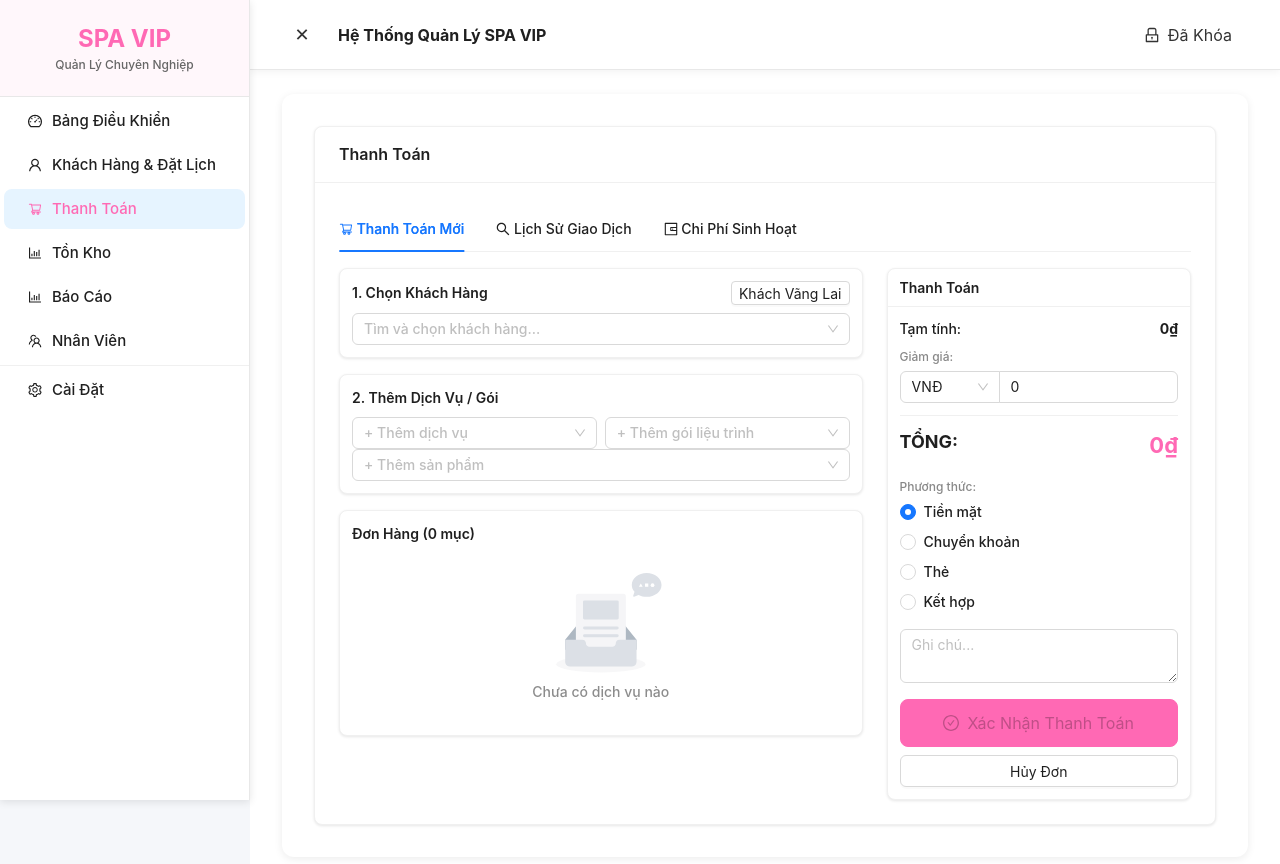
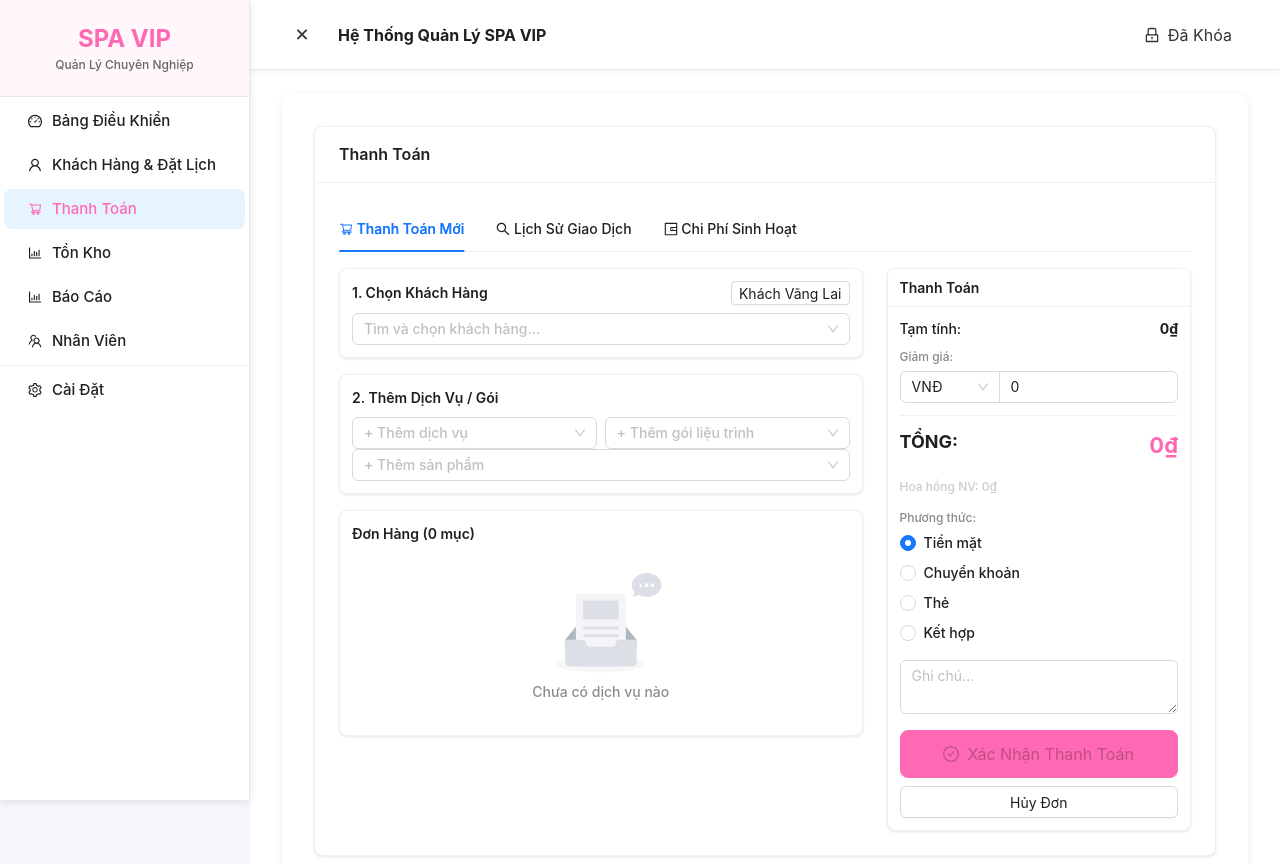
Before and after one commit to thethai1994tbta-hub/spaaa, a React (Vite) app: page / in a window 1280 px wide. Both pictures are taken after a click on the item "Thanh Toán". Shown: the top 864 px of the page. Built offline with nearby package versions, Linux system fonts and the light colour scheme.

Commit message:
Add commission debug logging and always-visible commission display
Shows warning when no staff is selected for cart items.

Co-Authored-By: Claude Opus 4.6 <noreply@anthropic.com>

```diff
--- a/src/renderer/pages/Payment/Payment.jsx
+++ b/src/renderer/pages/Payment/Payment.jsx
@@ -229,11 +229,16 @@ export default function Payment({ pendingBooking, onClearPending }) {
   const total = Math.max(0, subtotal - discountAmount - pointsDiscount);
 
   const totalCommission = cartItems.reduce((sum, item) => {
-    if (!item.staffId) return sum;
+    if (!item.staffId) {
+      console.log('[Commission] Item has no staffId:', item.name);
+      return sum;
+    }
     const staff = staffList.find(s => s.id === item.staffId);
     const rate = staff?.commissionRate ?? staff?.commission_rate ?? 0;
+    console.log('[Commission] Item:', item.name, 'staffId:', item.staffId, 'staff:', staff?.name, 'rate:', rate, 'price:', item.price);
     return sum + Math.round((item.price * item.quantity * rate) / 100);
   }, 0);
+  console.log('[Commission] totalCommission:', totalCommission);
 
   // ============ SUBMIT ============
   const handlePayment = async () => {
@@ -791,11 +796,12 @@ export default function Payment({ pendingBooking, onClearPending }) {
                       </div>
 
                       {/* Commission info */}
-                      {totalCommission > 0 && (
-                        <div style={{ fontSize: 12, color: '#888', marginBottom: 12 }}>
-                          Hoa hồng NV: {totalCommission.toLocaleString('vi-VN')}₫
-                        </div>
-                      )}
+                      <div style={{ fontSize: 12, color: totalCommission > 0 ? '#ff69b4' : '#ccc', marginBottom: 12 }}>
+                        Hoa hồng NV: {totalCommission.toLocaleString('vi-VN')}₫
+                        {cartItems.length > 0 && !cartItems.some(i => i.staffId) && (
+                          <span style={{ color: '#ff4d4f', marginLeft: 8 }}>⚠ Chưa chọn NV!</span>
+                        )}
+                      </div>
 
                       {/* Payment method */}
                       <div style={{ marginBottom: 16 }}>
```
